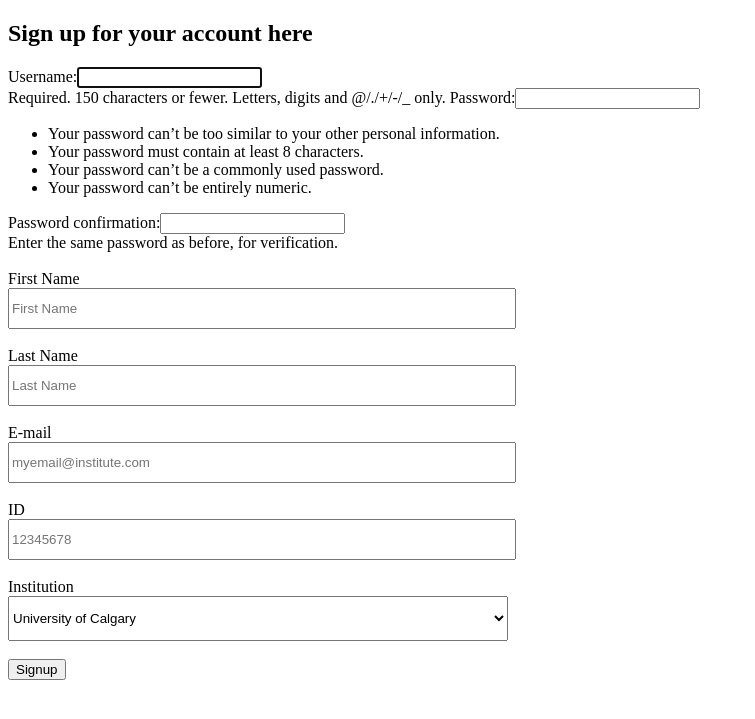
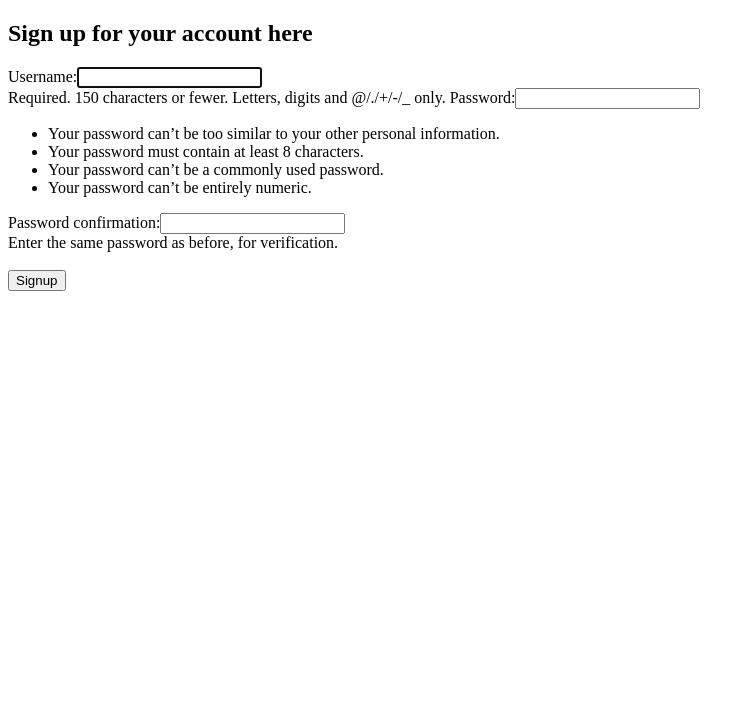
Before and after one commit to lauratimm/Journal-Submission-Website, a Django app: page /accounts/signup/ in a window 1280 px wide. Shown: the top 719 px of the page, without its empty margins (0-755 px from the left). Run offline with Django 3.2, Linux system fonts and the light colour scheme; some libraries are stand-ins or nearby versions.

Commit message:
March 19th 6:10

```diff
--- a/accounts/templates/accounts/signup.html
+++ b/accounts/templates/accounts/signup.html
@@ -14,35 +14,36 @@
     <div id="wrap">
         <div class = "container">
             <h2>Sign up for your account here</h2>
-            <form class="siteform" action="/accounts/signup" method="post">
+            <form class="siteform" action="/accounts/signup/" method="post">
+                {% csrf_token %}
 
             {{ form }}<br><br>
 
-                <label for = "firstname">First Name</label><br>
-                <input type = "text" id = "firstname" placeholder="First Name" style = "height: 35px; width: 500px"><br><br>
+{#                <label for = "firstname">First Name</label><br>#}
+{#                <input type = "text" id = "firstname" placeholder="First Name" style = "height: 35px; width: 500px"><br><br>#}
+{##}
+{#                <label for = "lastname">Last Name</label><br>#}
+{#                <input type = "text" id = "lastname" placeholder="Last Name" style = "height: 35px; width: 500px"><br><br>#}
+{##}
+{#                <label for = "email">E-mail</label><br>#}
+{#                <input type = "email" id = "email" placeholder="myemail@institute.com" style = "height: 35px; width: 500px"><br><br>#}
+{##}
+{#                <label for = "ID">ID</label><br>#}
+{#                <input type = "text" id = "ID" placeholder="12345678" style="height:35px; width:500px; align: "><br><br>#}
+{##}
+{#                <label for = "institution">Institution</label><br>#}
+{#                <select id = "institution" name = "abstract" placeholder="Y" style ="height: 45px; width: 500px">#}
+{#                    <option value="UofC">University of Calgary</option>#}
+{#                    <option value="UofA">University of Alberta</option>#}
+{#                    <option value="MRU">Mount Royal University</option>#}
+{#                    <option value="ConcordiaU">Concordia University</option>#}
+{#                    <option value="UofL">University of Lethbridge</option>#}
+{#                    <option value="AthabascaU">University of Athabasca</option>#}
+{#                    <option value="KingsU">King's University</option>#}
+{#                    <option value="MacEwanU">MacEwan University</option>#}
+{#                    </select><br><br>#}
 
-                <label for = "lastname">Last Name</label><br>
-                <input type = "text" id = "lastname" placeholder="Last Name" style = "height: 35px; width: 500px"><br><br>
-
-                <label for = "email">E-mail</label><br>
-                <input type = "email" id = "email" placeholder="myemail@institute.com" style = "height: 35px; width: 500px"><br><br>
-
-                <label for = "ID">ID</label><br>
-                <input type = "text" id = "ID" placeholder="12345678" style="height:35px; width:500px; align: "><br><br>
-
-                <label for = "institution">Institution</label><br>
-                <select id = "institution" name = "abstract" placeholder="Y" style ="height: 45px; width: 500px">
-                    <option value="UofC">University of Calgary</option>
-                    <option value="UofA">University of Alberta</option>
-                    <option value="MRU">Mount Royal University</option>
-                    <option value="ConcordiaU">Concordia University</option>
-                    <option value="UofL">University of Lethbridge</option>
-                    <option value="AthabascaU">University of Athabasca</option>
-                    <option value="KingsU">King's University</option>
-                    <option value="MacEwanU">MacEwan University</option>
-                    </select><br><br>
-
-                <input type = "submit" value = "Signup" onclick = "signup()">
+                <input type = "submit" value = "Signup" >
             </form>
     </div>
 
--- a/accounts/urls.py
+++ b/accounts/urls.py
@@ -4,5 +4,5 @@ from . import views
 app_name = 'accounts'
 
 urlpatterns = [
-    url('signup/$', views.signup_view, name="signup")
+    url('signup', views.signup_view, name="signup")
 ]
--- a/accounts/views.py
+++ b/accounts/views.py
@@ -8,10 +8,12 @@ def signup_view(request):
         if form.is_valid():
             form.save()
             #log the user in
-            return redirect('views.submission') #add redirect 'module:list'
-        #in articles urls
-        #urlpatterns=[
+            return redirect('home:views.index')
+        # add redirect 'module:list'
+        # in articles urls
+        # urlpatterns=[
         #   url('', views.article_list, name="list")
 
-    form = UserCreationForm()
+    else:
+        form = UserCreationForm()
     return render(request, 'accounts/signup.html', {'form': form})
--- a/website/settings.py
+++ b/website/settings.py
@@ -26,7 +26,7 @@ SECRET_KEY = 'yi@u2izcbiq$ap$h27dz3r+&6krdk1+)hrb#+jn-z8(^7(^10p'
 DEBUG = True
 
 ALLOWED_HOSTS = []
-
+APPEND_SLASH=False
 
 # Application definition
 
--- a/website/urls.py
+++ b/website/urls.py
@@ -18,12 +18,13 @@ from django.conf.urls import include, url
 from django.urls import path
 from . import views
 
+
 urlpatterns = [
     url('admin/', admin.site.urls),
     url('home/', include('home.urls')),
     url('accounts/', include('accounts.urls')),
     path('login/', views.login),
     path('submission/', views.submission),
-    path('submission/logout', views.home),
+    path('submission/logout/', views.home),
     path('', views.home),
 ]
```
